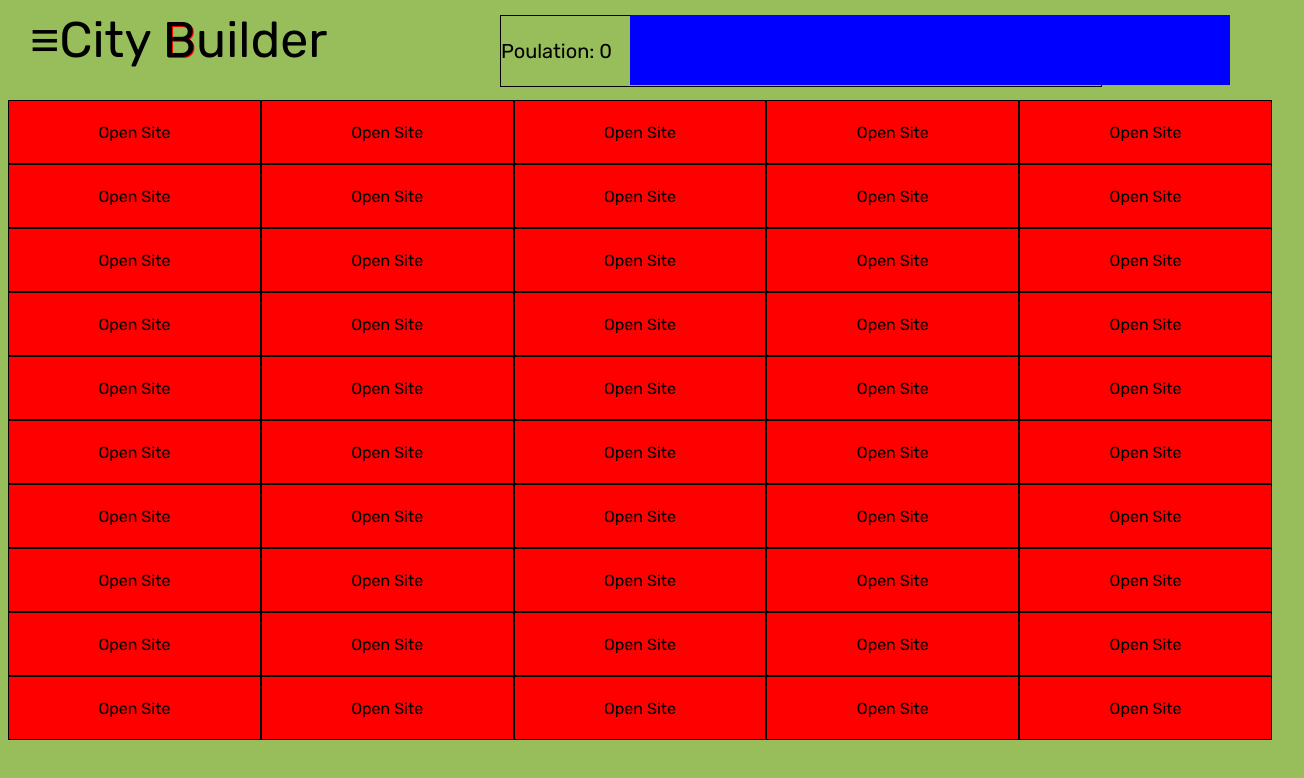
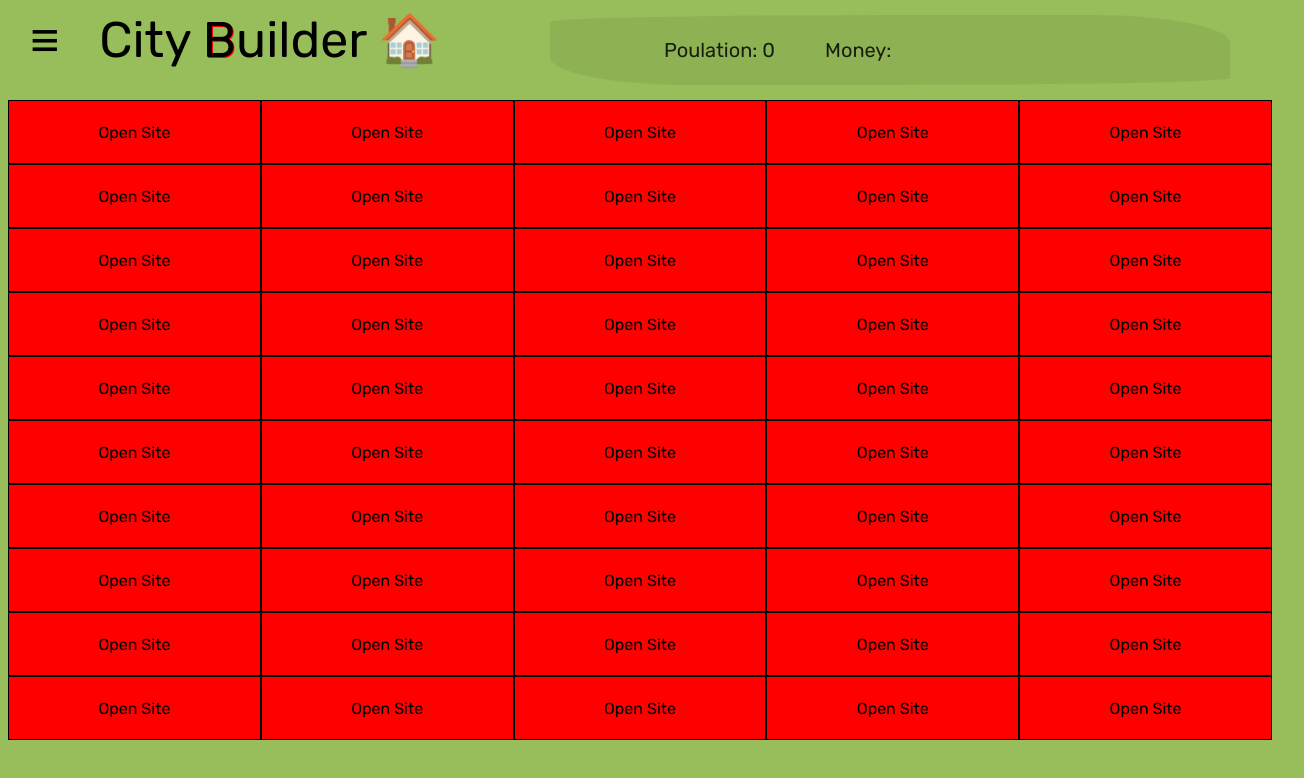
Before and after one commit to Shmulik09/Cliep, a plain HTML site: page index.html in a window 1280 px wide. Shown: the whole page, 1304 px wide, since content can reach past the window. Drawn offline with Linux system fonts and the light colour scheme.

Commit message:
fixed sizes fir the top bars

```diff
--- a/IndexScript.js
+++ b/IndexScript.js
@@ -5,6 +5,7 @@ let PopulationFromNewBuildings;
 let JSPopulationNumber = parseInt(
   document.getElementById("PopulationNumber").innerHTML
 );
+const JSBuildingsBar =  document.getElementsByClassName('BuildingsBar');
 
 addEventListener("keydown", (event) => {
   if (event.isComposing || event.keyCode == 32) {
@@ -51,6 +52,7 @@ for (let j = 0; j < JSSlotsDivs.length; j++) {
       // Mark the newly clicked div
       this.classList.add("Marked");
       this.classList.remove("BuildingSlotsHover");
+
       if (!IsPuased) {
         PopulationFromNewBuildings = Math.floor(Math.random() * 10);
         JSPopulationNumber += PopulationFromNewBuildings;
@@ -68,5 +70,15 @@ while (JSPopulationNumber > 0) {
 
 // Start of the top bars code
 
+function BuildingsBarAnimations()
+{
+
+}
+
+
+
+
+
+
 // Left bar code
 // Will include animations and menu button
--- a/IndexStyle.css
+++ b/IndexStyle.css
@@ -42,7 +42,7 @@ html
     position: absolute;
     top: 10px;
     left: 30px;
-    width: 400px;
+    width: 70vh;
     height: 60px;
     font-size: 50px;
     font-family: "Rubik", sans-serif;
@@ -58,6 +58,7 @@ html
 
 .TitleBarText
 {
+    margin-left: 5vh;
     font-size: 50px;
     font-family: "Rubik", sans-serif;
 }
@@ -65,23 +66,23 @@ html
 
 .BuildingsBar
 {
-    width: 600px;
+    width: 85vh;
     height: 70px;
     position: absolute;
     top: 15px;
     right: 50px;
-    background-color: blue;
+    background-color: #6c8a3d38;
+    border-radius: 50% 20% / 10% 40%;;
 }
 
 
 .InfoBar
 {
-    width: 600px;
+    width: 80vh;
     height: 70px;
-    border: 1px solid black;
     position: absolute;
     top: 15px;
-    left: 500px;
+    left: 83vh;
     display: flex;
     align-items: center;
     justify-content: flex-start;
--- a/index.html
+++ b/index.html
@@ -7,7 +7,7 @@
 <body>
     <div class="TitleBar">
         <div class="MenuButton">≡</div>
-        <div class="TitleBarText">City <span id="BTitle">B</span>uilder</div>
+        <div class="TitleBarText">City <span id="BTitle">B</span>uilder 🏠</div>
     </div>
     <div class="InfoBar">
         <div class="PopulationNum">Poulation: <span id="PopulationNumber">0</span></div>
```
